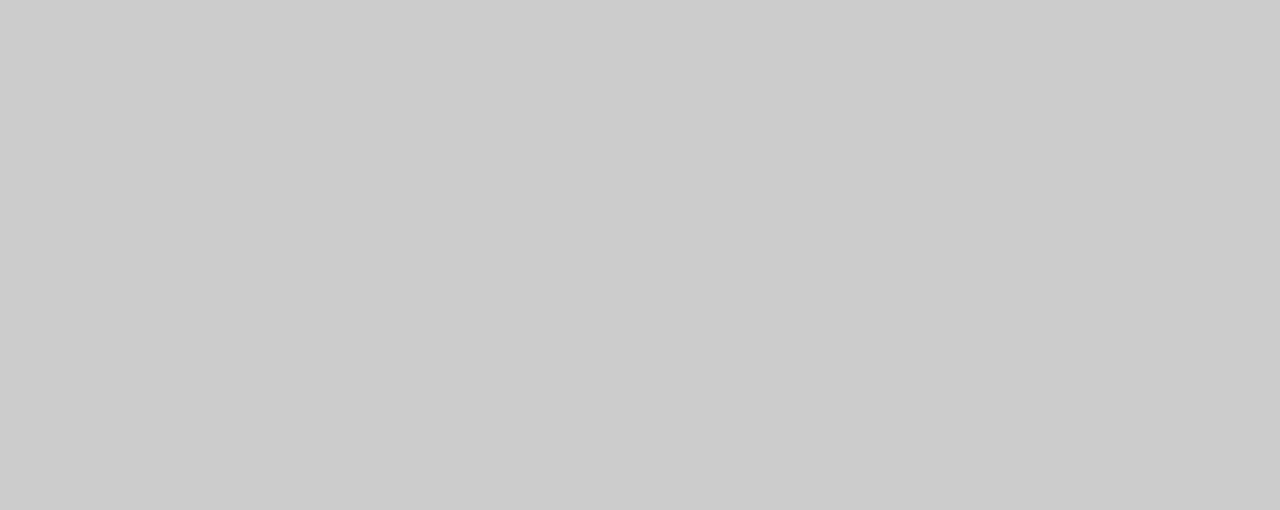
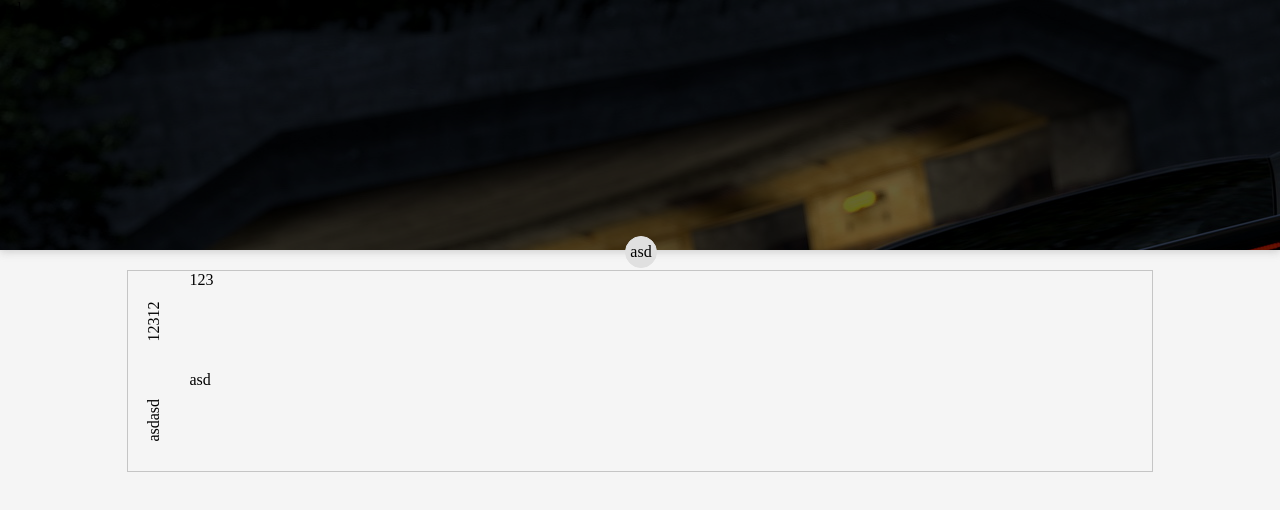
Before and after one commit to jeremyabulencia/jeremyabulencia.github.io, a plain HTML site: page index.html in a window 1280 px wide. Drawn offline with Linux system fonts and the light colour scheme.

Commit message:
start new update

```diff
--- a/index.html
+++ b/index.html
@@ -7,20 +7,42 @@
 
 	</head>
 	<body>
-		<!-- <div class="header"></div>
+		<div class="headWrap">
+
+		</div>
+		<div class="head">
+			asd
+		</div>
+		<div class="midHead">
+			<ul>
+				<li>a</li>
+				<li>b</li>
+				<li>c</li>
+			</ul>
+		</div>
 		<div class="content">
-			<div class="container" id="Profile">
-				<div class="links">
-					<ul>
-						<li><div>as</div></li>
-						<li><div>as</div></li>
-						<li><div>as</div></li>
-					</ul>
+			<div class="switch">
+				<div class="switchBtn">asd</div>
+			</div>
+			<div class="Details">
+				<div class="subContainer">
+					<div class="crumbs">
+						<div>12312</div>
+					</div>
+					<div class="subDetails">
+						123
+					</div>
+				</div>
+				<div class="subContainer">
+					<div class="crumbs">
+						<div>asdasd</div>
+					</div>
+					<div class="subDetails">
+						asd
+					</div>
 				</div>
 			</div>
-			<div class="container">asd</div>
-
-		</div> -->
+		</div>
 	</body>
 	<script src="js/jquery-1.10.2.js"></script>
 	<script src="js/scripts.js"></script>
--- a/js/scripts.js
+++ b/js/scripts.js
@@ -1,3 +1,16 @@
 $(document).ready(function(){
-
+	$('.switch .switchBtn').on('click',function(){
+		$('.content').stop();
+		if($('.content').hasClass('activated')){
+			$('.content').removeClass('activated').animate({'margin-top':'-150px'})
+		}else{
+			$('.content').addClass('activated').animate({'margin-top':'0px'})
+		}
+	})
+	$('.crumbs').each(function(){
+		$(this).css({
+			'height':$(this).parent().height()+'px',
+			'line-height':parseInt($(this).parent().height()-10)+'px',
+		})
+	})
 })
--- a/style/scss/style.scss
+++ b/style/scss/style.scss
@@ -1,70 +1,113 @@
-$gray: rgba(0,0,0,0.8);
-$white: #FFFFFF;
+body{
+	padding:0px;
+	margin:0px;
+}
+$headHeight:250px;
+$hiddenHeadHeight:150px;
+$headBackground:url('../../images/header.jpg');
+.maxWidth{
+	width:100% !important;
+}
 .absolute{
 	position:absolute;
 }
 .relative{
 	position:relative;
 }
-body{
-	background-color:#ccc;
+.shadow{
+	-webkit-box-shadow: 0px 2px 8px 0px rgba(192,192,192,0.75);
+	-moz-box-shadow: 0px 2px 8px 0px rgba(192,192,192,0.75);
+	box-shadow: 0px 2px 8px 0px rgba(192,192,192,0.75);
 }
-.header{
+
+.headWrap{
 	@extend .absolute;
+	@extend .maxWidth;
 	top:0px;
 	left:0px;
-	width:100%;
-	background-color:$gray;
-	height:225px;
+	height:$headHeight;
+	background-color:rgba(0,0,0,0.60);
+	z-index: 100;
+}
+.head{
+	@extend .maxWidth;
+	@extend .shadow;
+	background-image:$headBackground;
+	background-attachment: fixed;
+	height:$headHeight;
+	background-color:red;
+	@extend .relative;
+	z-index: 99;
+}
+.midHead{
+	height:$hiddenHeadHeight;
+	background-image:$headBackground;
+	background-attachment: fixed;
+	@extend .relative;
+
+	ul{
+		list-style: none;
+		margin:0px;
+	}
 }
 .content{
 	@extend .relative;
-	margin:auto;
-	width:80%;
-	min-height:100%;
+	margin-top:-$hiddenHeadHeight;
+	background-color:#F5F5F5;
+	min-height:550px;
+	padding-top:20px;
+
+	.Details{
+		@extend .relative;
+		border:1px solid #C5C5C5;
+		width:80%;
+		margin:auto;
+		height:100%;
+	}
+	.subContainer{
+		@extend .relative;
+
+		.crumbs{
+			display: inline-block;
+			/*border:1px solid black;*/
+			width:5%;
+			min-height: 100px;
+		}
+		.crumbs div{
+			-ms-transform: rotate(-90deg);
+		    -webkit-transform: rotate(-90deg);
+		    transform: rotate(-90deg);
+		}
+		.subDetails{
+			@extend .absolute;
+			top:0px;
+			right:0px;
+			display: inline-block;
+			/*border:1px solid black;*/
+			width:94%;
+			height:100%;
+		}
+	}
+
 }
-.container{
-	@extend .relative;
-	width:100%;
-	background-color:$white;
-	height:200px;
-	margin-top:0px;
-	margin-bottom:5px;
-}
-.links{
+.switch{
 	@extend .absolute;
-	bottom:-40px;
-	right:20px;
-	z-index:999;
-	color:red;
+	@extend .maxWidth;
+	top:-15px;
+	z-index: 101;
+	border:1px solid transparent;
 
-	ul{
-		list-style:none;
-		padding:0px;
+	.switchBtn{
+		margin:auto;
+		width:30px;
+		height:30px;
+		background-color:#E0E0E0;
+		border-radius: 50%;
+		line-height: 30px;
+		text-align: center;
+		border:1px solid #E0E0E0;
 	}
-	li{
-		float:left;
-		margin:10px;
-		width:50px;
-		height:50px;
-		background-color:$white;
-		line-height:50px;
-		border:4px solid $gray;
-		text-align:center;
-		border-radius:50%;
-		color:$gray;
-	}
-	li div{
-		height: 100%;
-		width: 100%;
-		border-radius: 50%;
+	.switchBtn:hover{
+		cursor:pointer;
 	}
 }
-
-@media (max-width: 515px){
-	.content{
-		@extend .absolute;
-		width: 100% !important;
-		left:0px;
-	}
-}
```
Also changed, not shown: images/2014-chevrolet-corvette-lt1-logo-photo-482410-s-1280x782.jpg (added), images/header.jpg (added), style/css/style.css.
